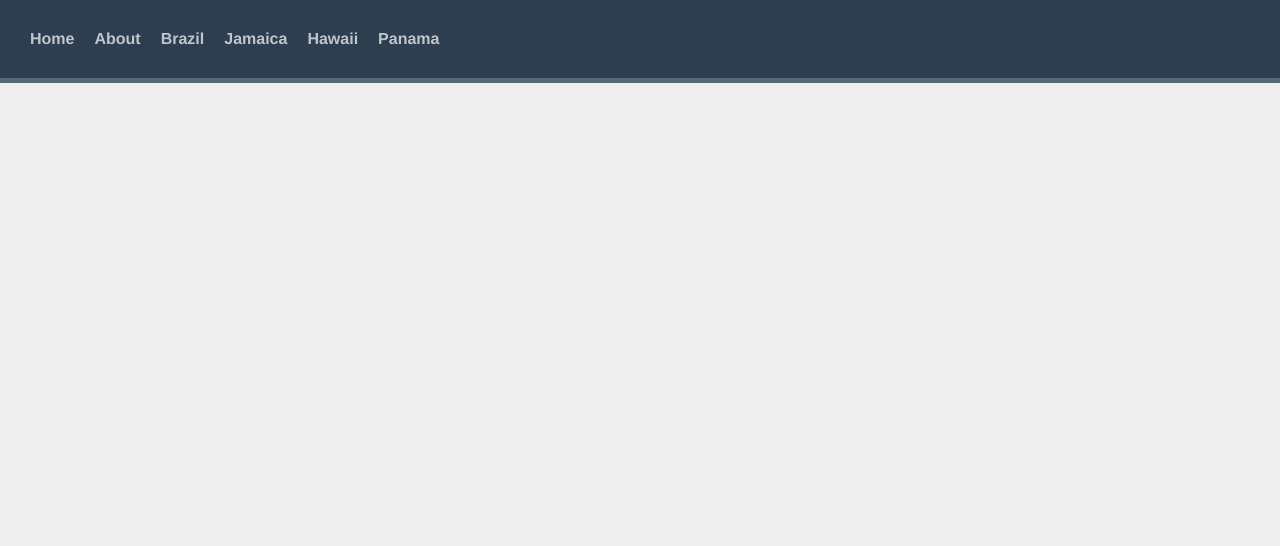
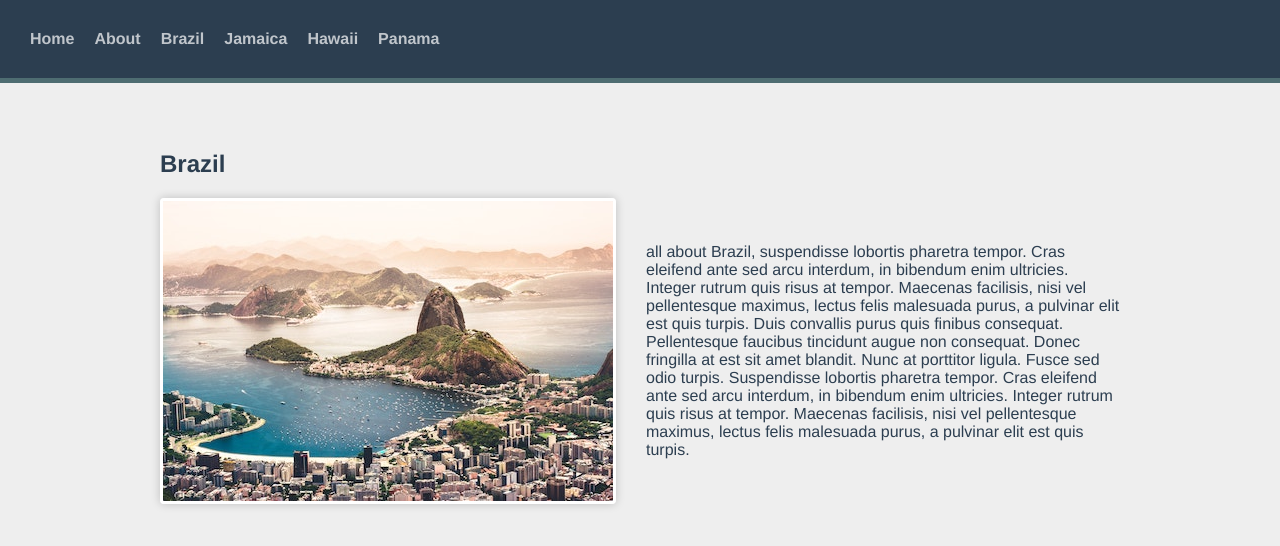
Before and after one commit to shampansky/vue-router-course, a Vue app: page /destination/1 in a window 1280 px wide. Shown: the top 546 px of the page. Built offline with nearby package versions, Linux system fonts and the light colour scheme.

Commit message:
Добавление динамического роутинга

```diff
--- a/src/router/index.js
+++ b/src/router/index.js
@@ -18,7 +18,8 @@
   { path: '/brazil', name: 'brazil', component: () => import('@/views/BrazilView.vue') },
   { path: '/hawaii', name: 'hawaii', component: () => import('@/views/HawaiiView.vue') },
   { path: '/jamaica', name: 'jamaica', component: () => import('@/views/JamaicaView.vue') },
-  { path: '/panama', name: 'panama', component: () => import('@/views/PanamaView.vue') }
+  { path: '/panama', name: 'panama', component: () => import('@/views/PanamaView.vue') },
+  { path: '/destination/:id', component: () => import('@/views/DestinationShow.vue') }
 ]
 
 const router = createRouter({
--- /dev/null
+++ b/src/views/DestinationShow.vue
@@ -0,0 +1,23 @@
+<template>
+  <section class="destination">
+    <h1>{{ destination.name }}</h1>
+    <div class="destination-details">
+      <img :src="`/images/${destination.image}`" :alt="destination.name">
+      <p>{{ destination.description }}</p>
+    </div>
+
+  </section>
+</template>
+
+<script setup>
+import sourceData from '@/data.json'
+import { useRoute } from 'vue-router'
+import { computed } from 'vue'
+const route = useRoute()
+
+const destinationId = computed(() => Number(route.params.id))
+
+const destination = computed(() => {
+  return sourceData.destinations.find(destination => destination.id === destinationId.value)
+})
+</script>
```
